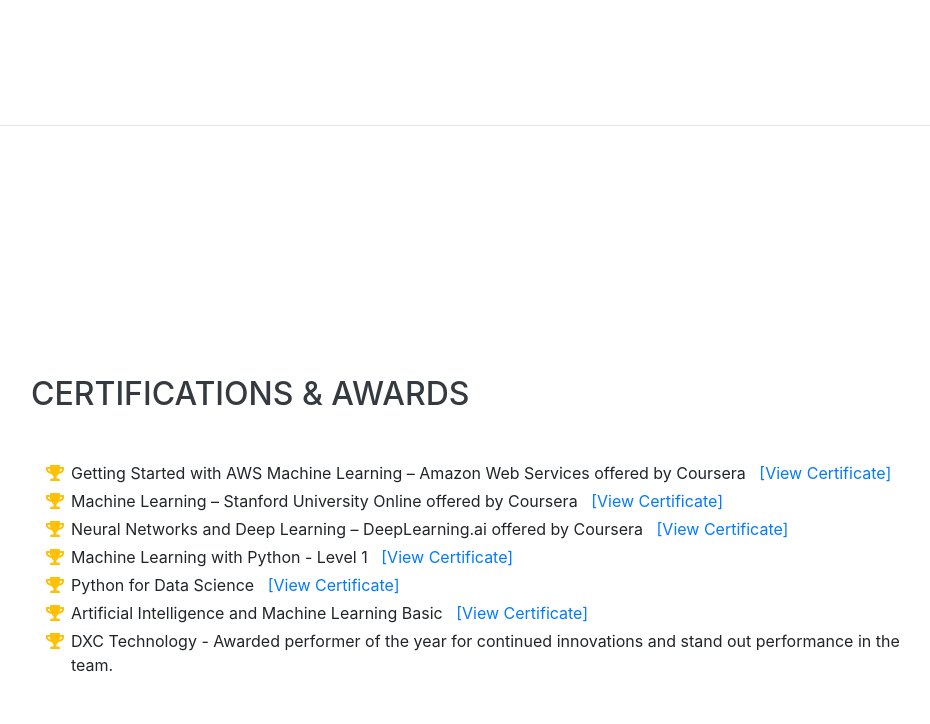
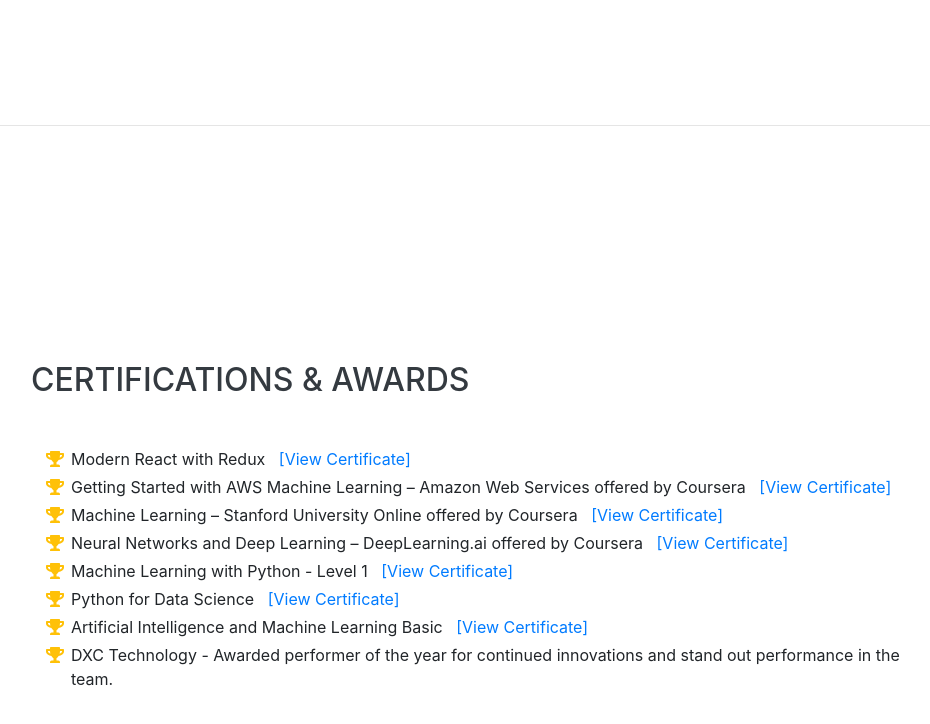
Before and after one commit to pranaykmr/pranaykmr.github.io, a website with bundled scripts: page index.html in a window 1280 px wide. Shown: the part 6235-6959 px from the top of the page, without its empty margins (289-1219 px from the left). Built offline with nearby package versions, Linux system fonts and the light colour scheme; files whose address does not match are found by name; a web font is replaced by a local one.

Commit message:
Certifications

```diff
--- a/index.html
+++ b/index.html
@@ -555,6 +555,12 @@
         <ul class="fa-ul mb-0">
           <li class="mb-1">
             <i class="fa-li fa fa-trophy text-warning"></i>
+            Modern React with Redux &nbsp&nbsp<a target="_blank"
+              href="https://www.udemy.com/certificate/UC-06e9cabc-a1d4-4c32-abf6-b7c92199241c/?utm_medium=email&utm_campaign=email&utm_source=sendgrid.com">[View
+              Certificate]</a>
+          </li>
+          <li class="mb-1">
+            <i class="fa-li fa fa-trophy text-warning"></i>
             Getting Started with AWS Machine Learning – Amazon Web Services offered by Coursera &nbsp&nbsp<a
               target="_blank" href="https://www.coursera.org/account/accomplishments/records/2A8Y7WZJWSC6">[View
               Certificate]</a>
```
